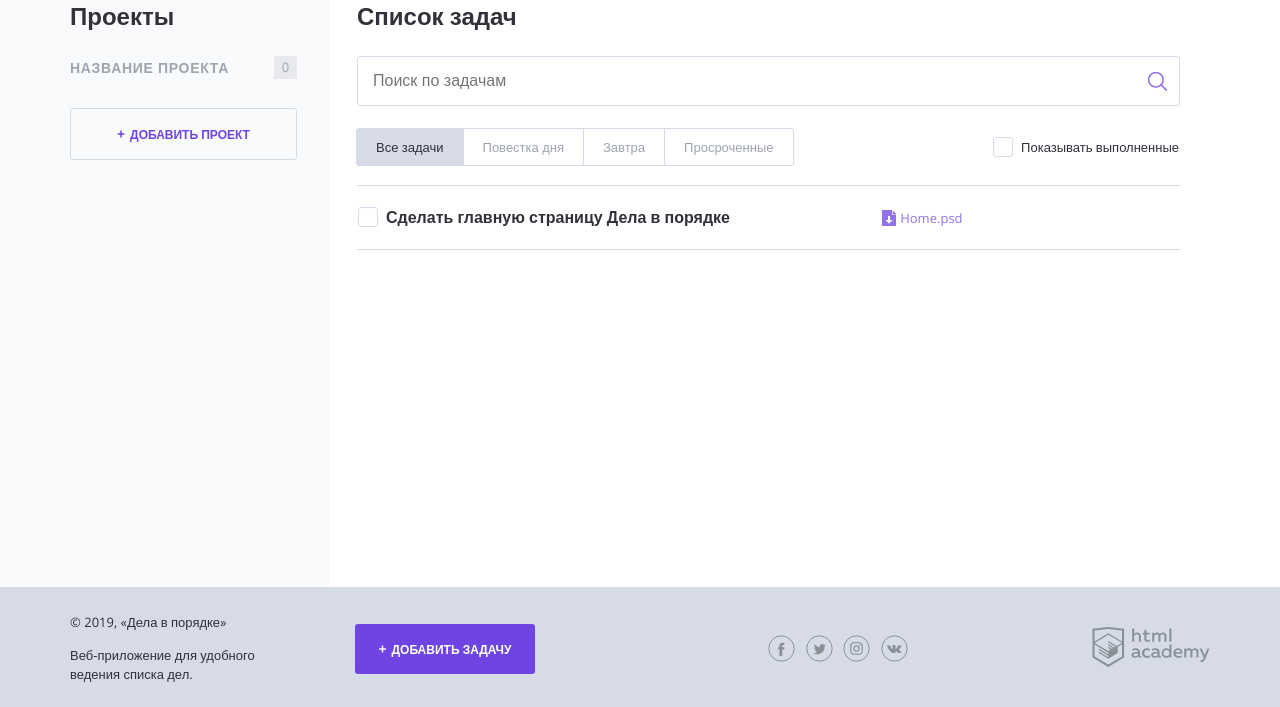
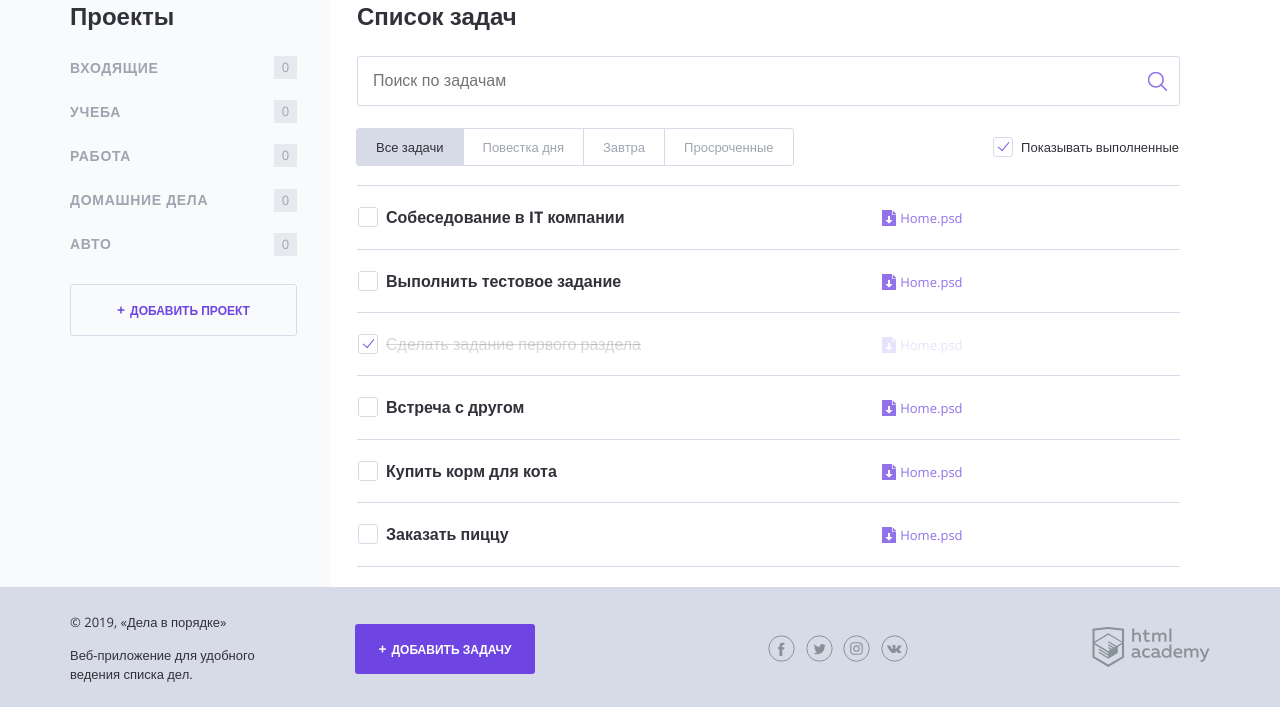
Before and after one commit to blinovigo/563145-doingsdone, a PHP site: page / in a window 1280 px wide. Shown: the part 93-800 px from the top of the page. Run offline with PHP 8.4, Linux system fonts and the light colour scheme.

Commit message:
Выполнил задание 5

```diff
--- a/index.php
+++ b/index.php
@@ -1,6 +1,47 @@
 <?php
 // показывать или нет выполненные задачи
 $show_complete_tasks = rand(0, 1);
+$cats = ["Входящие","Учеба","Работа","Домашние дела","Авто"];
+$task_list = [
+	0 => [
+		'task_name' => 'Собеседование в IT компании',
+		'date_finish' => '01.12.2019',
+		'cats_name' => 'Работа',
+		'task_status' => 'Нет'
+	],
+	1 => [
+		'task_name' => 'Выполнить тестовое задание',
+		'date_finish' => '25.12.2019',
+		'cats_name' => 'Работа',
+		'task_status' => 'Нет'
+	],
+	3 => [
+		'task_name' => 'Сделать задание первого раздела',
+		'date_finish' => '21.12.2019',
+		'cats_name' => 'Учеба',
+		'task_status' => 'Да'
+	],
+	4 => [
+		'task_name' => 'Встреча с другом',
+		'date_finish' => '22.12.2019',
+		'cats_name' => 'Входящие',
+		'task_status' => 'Нет'
+	],
+	5 => [
+		'task_name' => 'Купить корм для кота',
+		'date_finish' => 'Нет',
+		'cats_name' => 'Домашние дела',
+		'task_status' => 'Нет'
+	],
+	6 => [
+		'task_name' => 'Заказать пиццу',
+		'date_finish' => 'Нет',
+		'cats_name' => 'Домашние дела',
+		'task_status' => 'Нет'
+	]
+]
+
+
 ?>
 <!DOCTYPE html>
 <html lang="ru">
@@ -46,10 +87,12 @@ $show_complete_tasks = rand(0, 1);
 
                 <nav class="main-navigation">
                     <ul class="main-navigation__list">
+						<?php foreach($cats as $key => $val): ?>
                         <li class="main-navigation__list-item">
-                            <a class="main-navigation__list-item-link" href="#">Название проекта</a>
+                            <a class="main-navigation__list-item-link" href="#"><?php echo($val);?></a>
                             <span class="main-navigation__list-item-count">0</span>
                         </li>
+						<?php endforeach; ?>
                     </ul>
                 </nav>
 
@@ -76,17 +119,20 @@ $show_complete_tasks = rand(0, 1);
 
                     <label class="checkbox">
                         <!--добавить сюда аттрибут "checked", если переменная $show_complete_tasks равна единице-->
-                        <input class="checkbox__input visually-hidden show_completed" type="checkbox">
+                        <input class="checkbox__input visually-hidden show_completed" type="checkbox" <?php if($show_complete_tasks == 1){echo("checked");}?>>
                         <span class="checkbox__text">Показывать выполненные</span>
                     </label>
                 </div>
 
                 <table class="tasks">
-                    <tr class="tasks__item task">
+					<?php foreach($task_list as $key => $val):
+						if($val[task_status] != 'Да' or $show_complete_tasks != 0):?>
+
+                    <tr class="tasks__item task <?php if($val[task_status] == 'Да'){echo("task--completed");}?>">
                         <td class="task__select">
                             <label class="checkbox task__checkbox">
-                                <input class="checkbox__input visually-hidden task__checkbox" type="checkbox" value="1">
-                                <span class="checkbox__text">Сделать главную страницу Дела в порядке</span>
+                                <input class="checkbox__input visually-hidden task__checkbox " type="checkbox" value="1" <?php if($val[task_status] == 'Да'){echo("checked");}?> >
+                                <span class="checkbox__text"><?php echo($val[task_name]);?></span>
                             </label>
                         </td>
 
@@ -96,6 +142,9 @@ $show_complete_tasks = rand(0, 1);
 
                         <td class="task__date"></td>
                     </tr>
+					<?php
+						endif;
+					endforeach; ?>
                     <!--показывать следующий тег <tr/>, если переменная $show_complete_tasks равна единице-->
                 </table>
             </main>
```
